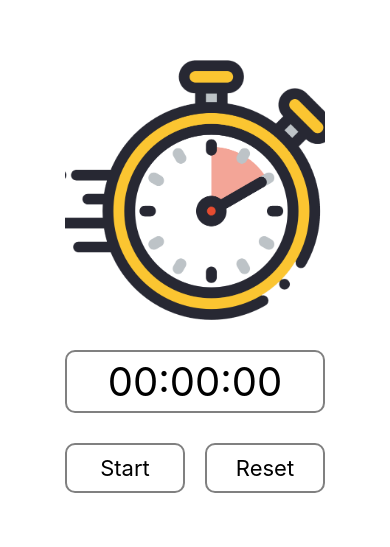
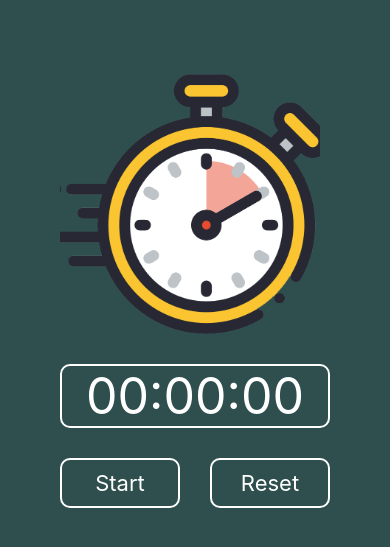
Before and after one commit to pedrooryan/my-app, a React Native app: screen / in a window 390 px wide. Shown: the part 121-668 px from the top of the page. Built offline with nearby package versions, Linux system fonts and the light colour scheme.

Commit message:
Atividades revisadas

```diff
--- a/App.js
+++ b/App.js
@@ -15,8 +15,11 @@ const max = 100;
 
   return (
     <View style={styles.container}>
+      {/* <MinMax min={min} max={max}/> */}
       {/* <NumeroAleatorio min={min} max={max} /> */}
-      {/*<MinMax min={min} max={max}/> */}
+      {/* <ParOuImpar/> */}
+      {/* <Profile/> */}
+      {/* <Biscoito/> */}
       <Cronometro/>
     </View>
   );
@@ -25,7 +28,7 @@ const max = 100;
 const styles = StyleSheet.create({
   container: {
     flex: 1,
-    backgroundColor: '#fff',
+    backgroundColor: '#2F4F4F',
     alignItems: 'center',
     justifyContent: 'center',
   },
--- a/components/Biscoito.js
+++ b/components/Biscoito.js
@@ -39,7 +39,7 @@ const App = () => {
       ) : null}
       <TouchableOpacity
         onPress={quebrarBiscoito}
-        style={[styles.botao, { backgroundColor: quebrado ? "black" : "green" }]}
+        style={[styles.botao, { backgroundColor: quebrado ? "gray" : "#00008B" }]}
         disabled={quebrado}
       >
         <Text style={{ color: "white" }}>
@@ -49,7 +49,7 @@ const App = () => {
 
       <TouchableOpacity
         onPress={reiniciarBiscoito}
-        style={[styles.botao, { backgroundColor: quebrado ? "green" : "black" }]}
+        style={[styles.botao, { backgroundColor: quebrado ? "#00008B" : "gray" }]}
         disabled={!quebrado}
       >
         <Text style={{ color: "white" }}>
@@ -62,29 +62,22 @@ const App = () => {
 
 const styles = StyleSheet.create({
   container: {
-    flex: 1,
-    backgroundColor: "white",
     justifyContent: "center",
     alignItems: "center",
   },
 
   textofrases: {
     fontSize: 20,
-    fontStyle: "italic",
-    color: "black",
+    color: "white",
     justifyContent: "center",
     alignItems: "center",
   },
 
-  img: {
-    marginTop: 100,
-  },
-
   botao: {
-    marginTop: 50,
-    padding: 10,
-    borderRadius: 20,
-    width: 200,
+    marginTop: 40,
+    padding: 15,
+    borderRadius: 30,
+    width: 250,
     alignItems: "center",
   },
 });
--- a/components/Cronometro.js
+++ b/components/Cronometro.js
@@ -6,7 +6,6 @@ export default function Cronometro(props) {
     const [time, setTime] = useState({ hours: 0, minutes: 0, seconds: 0 });
     const [active, setActive] = useState(false);
     const [history, setHistory] = useState([]);
-    // const [off, setOff] = useState(false);
 
     useEffect(() => {
         let interval;
@@ -22,7 +21,7 @@ export default function Cronometro(props) {
 
                     return { hours, minutes, seconds };
                 });
-            }, 1000);
+            }, 800);
         } else {
             clearInterval(interval);
         }
@@ -44,11 +43,6 @@ export default function Cronometro(props) {
         setHistory([])
     }
 
-    // const switchOff = () => {
-    //     setOff(false)
-    // }
-
-    // const formattedTime = `${String(time.hours).padStart(2, '0')}:${String(time.minutes).padStart(2, '0')}:${String(time.seconds).padStart(2, '0')}`; ormattedTime = `${String(time.hours).padStart(2, '0')}:${String(time.minutes).padStart(2, '0')}:${String(time.seconds).padStart(2, '0')}`;
     const formattedTime = `${String(time.hours).padStart(2, '0')}:${String(time.minutes).padStart(2, '0')}:${String(time.seconds).padStart(2, '0')}`;
 
     return (
@@ -90,17 +84,12 @@ export default function Cronometro(props) {
 
 const styles = StyleSheet.create({
     Complete: {
-        justifyContent: 'center',
-        alignItems: 'center',
-        gap: 50,
-        marginVertical: 70
+        gap: 20,
     },
 
     T1: {
-        justifyContent: 'center',
-        alignItems: 'center',
         gap: 30,
-        backgroundColor: 'white',
+        backgroundColor: '#2F4F4F',
     },
 
     Image: {
@@ -110,23 +99,19 @@ const styles = StyleSheet.create({
 
     Timer1: {
         alignItems: 'center',
-        paddingVertical: 5,
-        width: 260,
     },
 
     textTimer: {
-    fontSize: 40,
-    color: 'black',
+    fontSize: 50,
+    color: 'white',
     },
 
     viewButton: {
         flexDirection: 'row',
-        gap: 20
+        gap: 30
     },
 
     Button: {
-        alignItems: "center",
-        justifyContent: 'center',
         padding: 5,
         width: 75,
         height: 50,
@@ -143,22 +128,20 @@ const styles = StyleSheet.create({
     buttonText: {
         fontSize: 22,
         textAlign: 'center',
-        color: 'black'
+        color: 'white'
     },
 
     Equal: {
         borderRadius: 10,
         borderWidth: 2,
-        borderColor: 'gray'
+        borderColor: 'white'
     },
 
     T2: {
-        flex: 1,
-        backgroundColor: 'white',
+        backgroundColor: '#2F4F4F',
     },
 
     Scroll: {
-        padding: 10,
         width: 280,
         maxHeight: 200
     },
--- a/components/MinMax.js
+++ b/components/MinMax.js
@@ -5,6 +5,6 @@ export default function MinMax(props) {
     const { min, max } = props;
 
     return (
-        <Text>{max} é maior que {min}</Text>
+        <Text style={{ fontSize: 30, color:'white' }}>{max} é maior que {min}</Text>
     )
 }
--- a/components/NumeroAleatorio.js
+++ b/components/NumeroAleatorio.js
@@ -4,13 +4,12 @@ import React from 'react'
 export default function NumeroAleatorio(props) {
     const { min, max } = props
 
-    // Gerar um número aleatório
     const delta = max - min
     const numeroAleatorio = Math.floor(Math.random() * delta) + min
 
     return (
         <>
-            <Text style={{ fontSize: 30 }}>O número aleatório é {numeroAleatorio}</Text>
+            <Text style={{ fontSize: 30, color:'white' }}>O número aleatório é {numeroAleatorio}</Text>
         </>
     )
 }
--- a/components/ParOuImpar.js
+++ b/components/ParOuImpar.js
@@ -11,8 +11,9 @@ export default function ParOuImpar(props) {
 
     return (
         <View>
-            <Text style={{ fontSize: 30 }}>O numero {numeroAleatorio} é: </Text>
-            <Text style={{ color: numeroAleatorio % 2 === 0 ? 'blue' : 'red', fontSize: 30 }}>{numeroAleatorio % 2 === 0 ? 'Par' : 'Impar' }</Text>
+            <Text style={{ fontSize: 30, color: 'white' }}>O numero {numeroAleatorio} é: </Text>
+            <Text style={{ color: numeroAleatorio % 2 === 0 ? 'yellow' : '#B0E0E6',
+            fontSize: 30 }}>{numeroAleatorio % 2 === 0 ? 'Par' : 'Impar' }</Text>
         </View>
     )
 }
--- a/components/Profile.js
+++ b/components/Profile.js
@@ -52,27 +52,27 @@ const styles = StyleSheet.create({
         flex: 1,
         alignItems: 'center',
         justifyContent: 'center',
-        backgroundColor: 'white',
         margin: 20
     }, img: {
         width: 250,
         height: 250,
         borderWidth: 2,
-        borderColor: 'gray',
-        borderRadius: 500,
+        borderColor: 'black',
+        borderRadius: 40,
         padding: 20
     },
     labelContainer: {
-        flexDirection: 'column',
+        flexDirection: '',
         alignItems: 'center',
         width: '100%',
         padding: 15
     },
     texto: {
+        color: '#F5DEB3',
         fontSize: 20
     },
     textoLabel: {
-        color: 'gray',
+        color: 'white',
         fontWeight: 'bold'
     }
 })
```
